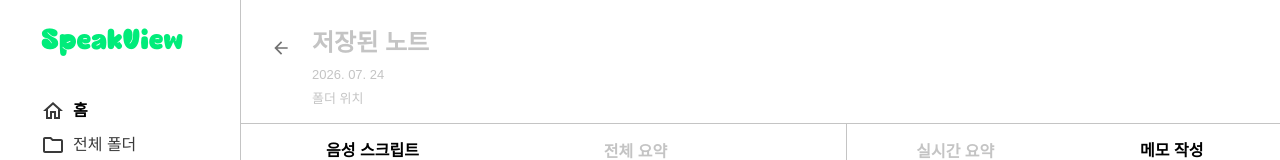
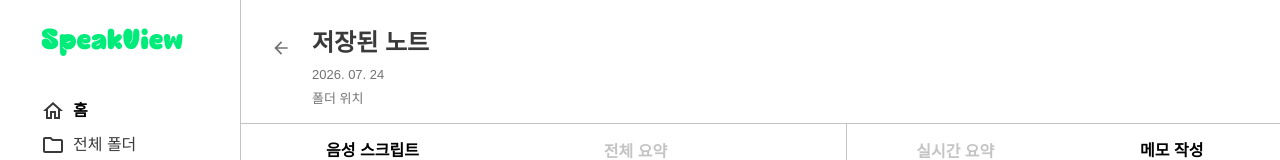
Before and after one commit to TUK-subtitle/project-FE, a React (Vite) app: page /contents/1 in a window 1280 px wide. Shown: the top 160 px of the page. Built offline with nearby package versions, Linux system fonts and the light colour scheme; no server answers; a web font is replaced by a local one.

Commit message:
fix: 노트 헤더 표시 스타일 수정

```diff
--- a/src/components/recording/NoteHeader.tsx
+++ b/src/components/recording/NoteHeader.tsx
@@ -28,15 +28,15 @@ export default function NoteHeader({
               aria-label="노트 이름"
             />
           ) : (
-            <h2 className="text-[24px] leading-normal font-bold text-[#c4c4c4]">
+            <h2 className="text-[24px] leading-normal font-bold text-[#3a3a3a]">
               {title}
             </h2>
           )}
-          <p className="mt-[4px] text-[13px] leading-normal font-medium text-[#c4c4c4]">
+          <p className="mt-[4px] text-[13px] leading-normal font-medium text-[#727272]">
             {date}
           </p>
           <div className="mt-[4px] flex items-center gap-[8px]">
-            <span className="text-[13px] leading-normal font-medium text-[#c4c4c4]">
+            <span className="text-[13px] leading-normal font-medium text-[#727272]">
               {folder}
             </span>
           </div>
```
